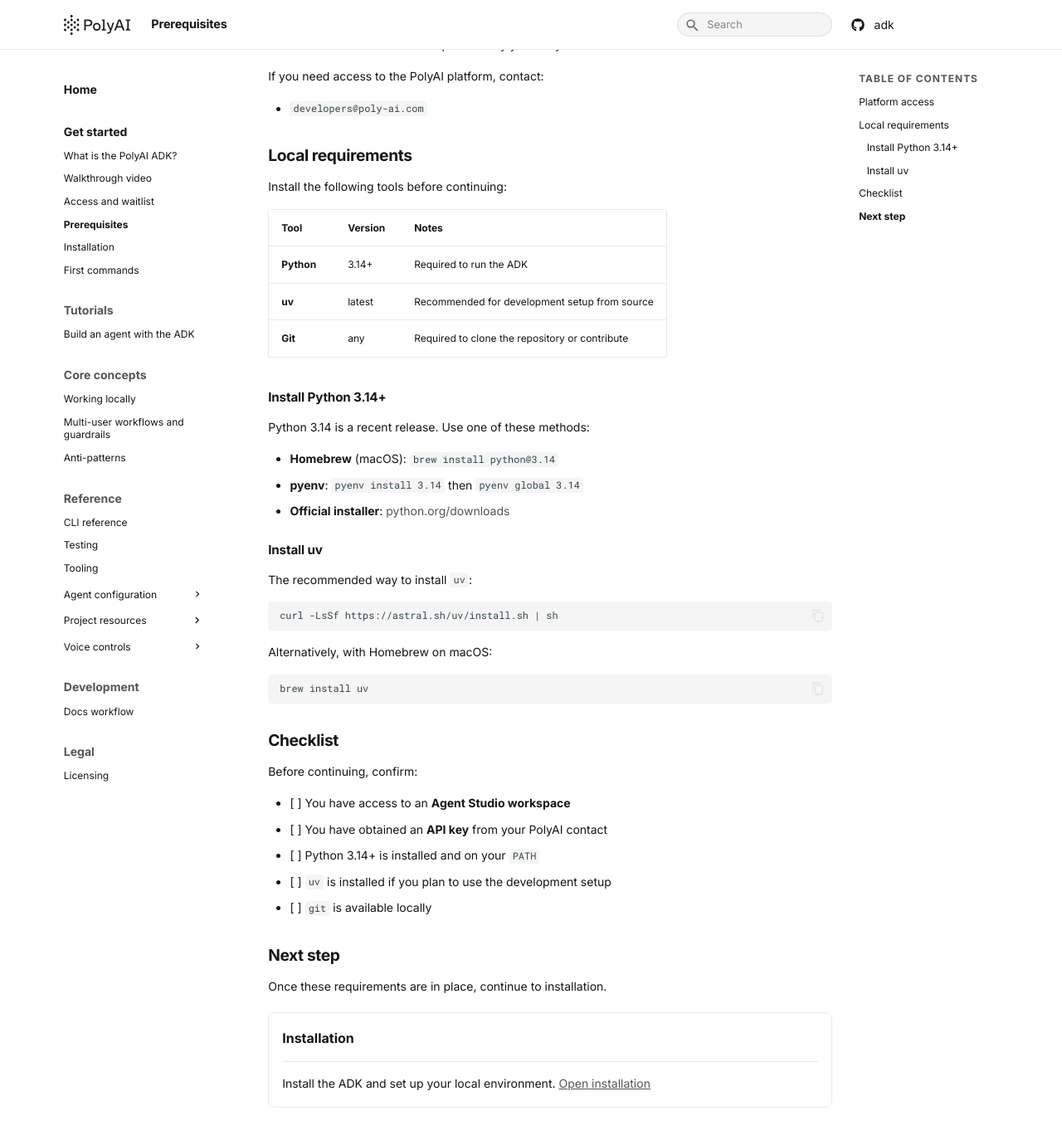
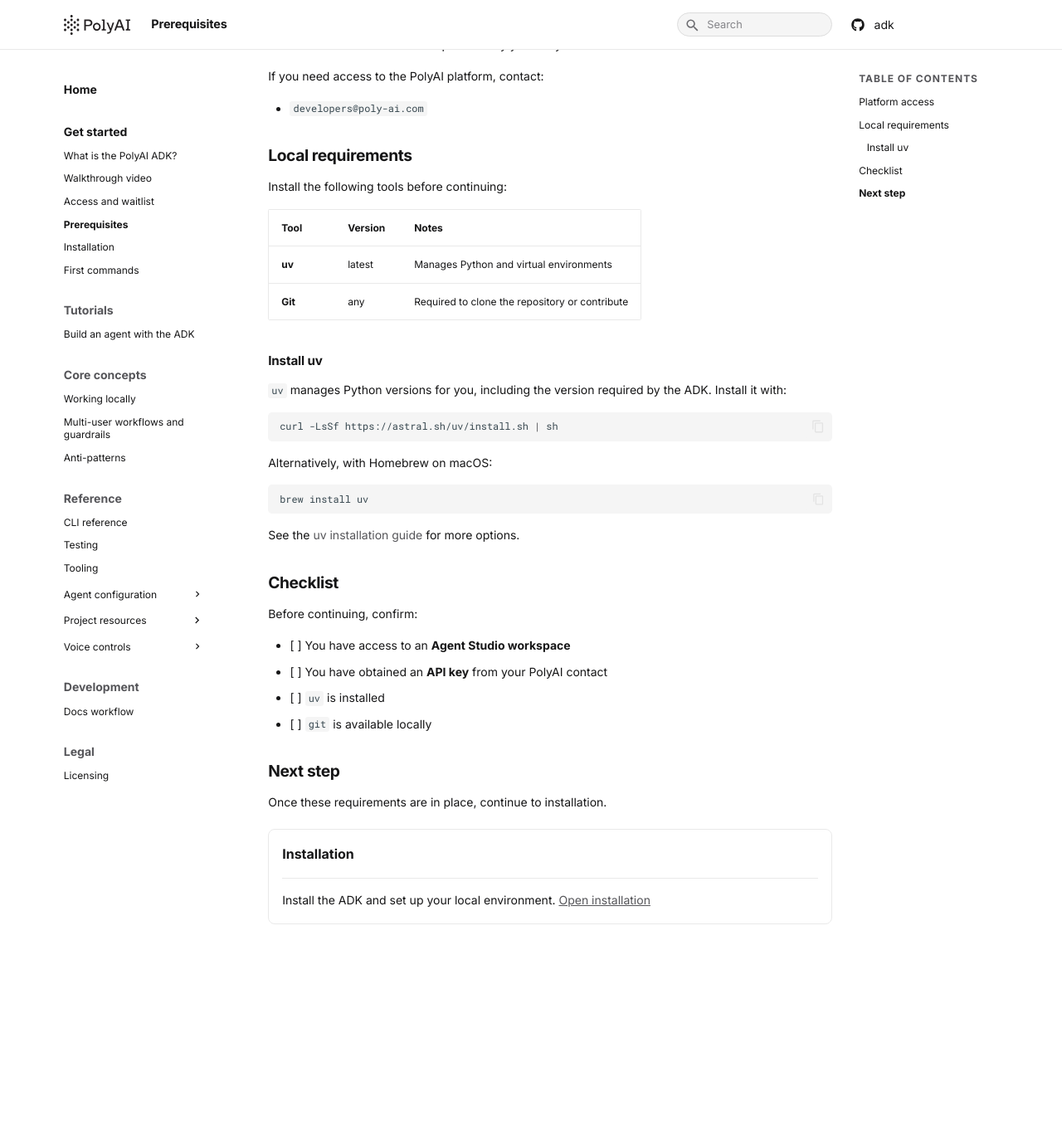
Before and after one commit to polyai/adk, an MkDocs documentation site: the page built from docs/docs/get-started/prerequisites.md, in a window 1280 px wide and 1400 px high, scrolled down 325 px. Shown: the top 1374 px of the window at 83% size. Built offline with MkDocs 1.6.1 and Material for MkDocs 9.7.7, drawn with Linux system fonts in a browser that asks for light colours; after the commit the page ends 1504 px from its top, so only the background shows below that.

Commit message:
docs: address reviewer feedback on installation and prerequisites

```diff
--- a/docs/docs/get-started/prerequisites.md
+++ b/docs/docs/get-started/prerequisites.md
@@ -24,21 +24,12 @@
 
 | Tool | Version | Notes |
 |---|---|---|
-| **Python** | 3.14+ | Required to run the ADK |
-| **uv** | latest | Recommended for development setup from source |
+| **uv** | latest | Manages Python and virtual environments |
 | **Git** | any | Required to clone the repository or contribute |
-
-### Install Python 3.14+
-
-Python 3.14 is a recent release. Use one of these methods:
-
-- **Homebrew** (macOS): `brew install python@3.14`
-- **pyenv**: `pyenv install 3.14` then `pyenv global 3.14`
-- **Official installer**: [python.org/downloads](https://www.python.org/downloads/){ target="_blank" rel="noopener" }
 
 ### Install uv
 
-The recommended way to install `uv`:
+`uv` manages Python versions for you, including the version required by the ADK. Install it with:
 
 ~~~bash
 curl -LsSf https://astral.sh/uv/install.sh | sh
@@ -50,14 +41,15 @@
 brew install uv
 ~~~
 
+See the [uv installation guide](https://docs.astral.sh/uv/getting-started/installation/){ target="_blank" rel="noopener" } for more options.
+
 ## Checklist
 
 Before continuing, confirm:
 
 - [ ] You have access to an **Agent Studio workspace**
 - [ ] You have obtained an **API key** from your PolyAI contact
-- [ ] Python 3.14+ is installed and on your `PATH`
-- [ ] `uv` is installed if you plan to use the development setup
+- [ ] `uv` is installed
 - [ ] `git` is available locally
 
 ## Next step
```
Also changed, not shown: docs/docs/concepts/working-locally.md (+0 -15 lines), docs/docs/get-started/installation.md (+8 -6 lines).
